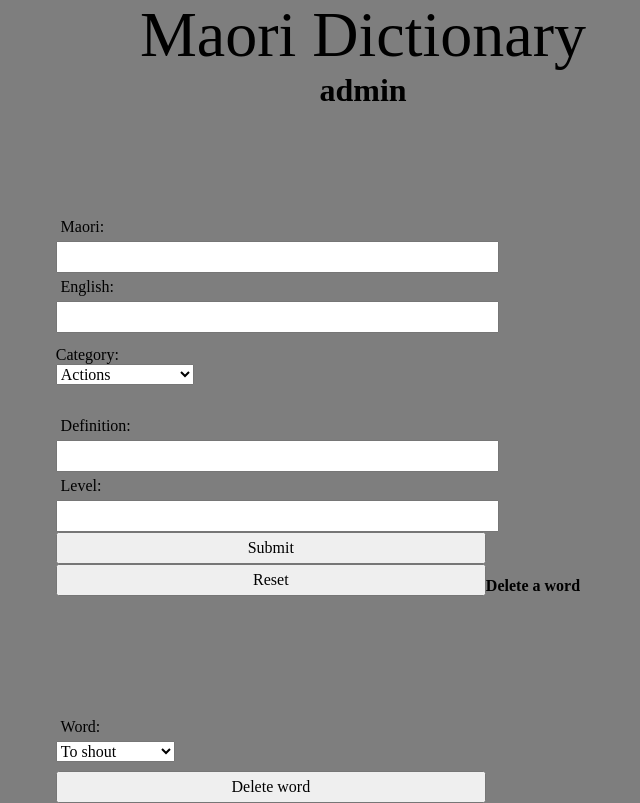
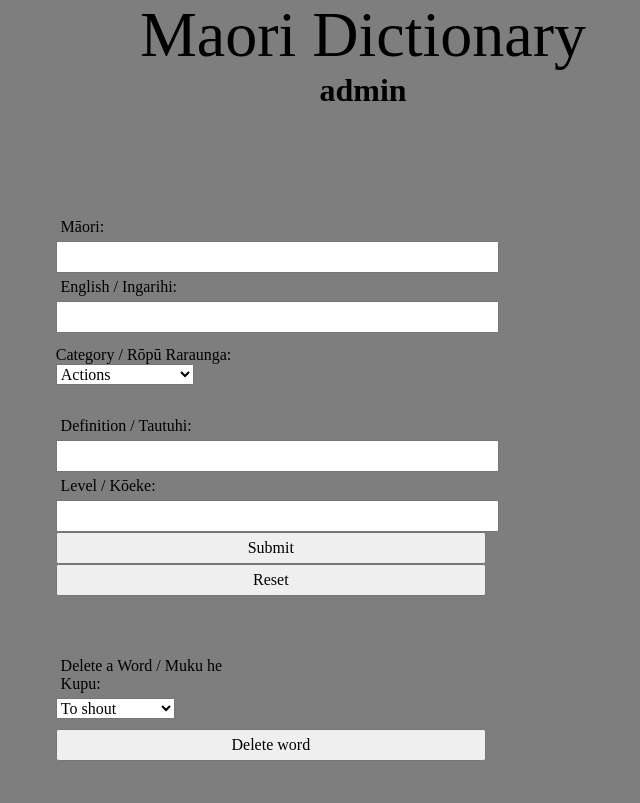
Before and after one commit to MatthewPotter20157/Moa, a Flask app: page /admin in a window 1280 px wide. Shown: the part 150-953 px from the top of the page, without its empty margins (341-981 px from the left). After the commit the page ends 910 px from the top, so only its background shows below. Run offline with Flask 3, Linux system fonts and the light colour scheme; data comes from the database, SQL or seed files in the repository; both versions use the stored data as it was after the commit.

Commit message:
Admin edits

```diff
--- a/app.py
+++ b/app.py
@@ -143,9 +143,9 @@ def render_signup_page():
 def render_admin():
     if request.method == 'POST':
         print(request.form)
-        maori = request.form.get('maori').title().strip()
-        english = request.form.get('english').title().strip()
-        category = request.form.get('category').title().strip()
+        maori = request.form.get('maori').capitalize().strip()
+        english = request.form.get('english').capitalize().strip()
+        category = request.form.get('category').capitalize().strip()
         definition = request.form.get('definition').capitalize()
         level = request.form.get('level')
         User_Id = session.get('Id')
@@ -158,7 +158,7 @@ def render_admin():
             con.commit()
         except sqlite3.IntegrityError:
             con.close()
-            return redirect("/signup?error=no")
+            return redirect("/admin?error=no")
     con = open_database(DATABASE)
     query = "SELECT * FROM Category"
     cur = con.cursor()
@@ -182,6 +182,8 @@ def render_delete_word():
         return redirect('/?message=Need+to+be+logged+in.')
     if request.method == "POST":
         word = request.form.get('word')
+        if word is None:
+            return redirect("/admin")
         word = word.split(", ")
         id1 = word[0]
         name_s = word[1]
--- a/templates/admin.html
+++ b/templates/admin.html
@@ -5,18 +5,18 @@
 {% block main %}
     <form class="myform" method="post">
         <div class="form-group">
-            <div class="form-label"><label for="maori">Maori:</label></div>
+            <div class="form-label"><label for="maori">Māori:</label></div>
             <div class="form-element"><input type="text" name="maori" id="maori" required></div>
         </div>
 
         <div class="form-group">
-            <div class="form-label"><label for="english">English:</label></div>
+            <div class="form-label"><label for="english">English / Ingarihi:</label></div>
             <div class="form-element"><input type="text" name="english" id="english" required></div>
         </div>
         <br>
         <br>
         <div class="form-group">
-            <div class="form-text-label">Category:</div>
+            <div class="form-text-label">Category / Rōpū Raraunga:</div>
             <div class="form-element">
                 <select name="category" id="category">
                     {% for category in categories %}
@@ -27,12 +27,12 @@
         </div>
 
         <div class="form-group">
-            <div class="form-label"><label for="definition">Definition:</label></div>
+            <div class="form-label"><label for="definition">Definition / Tautuhi:</label></div>
             <div class="form-element"><input type="text" name="definition" id="definition" required></div>
         </div>
 
         <div class="form-group">
-            <div class="form-label"><label for="level">Level:</label></div>
+            <div class="form-label"><label for="level">Level / Kōeke:</label></div>
             <div class="form-element"><input type="int" name="level" id="level" required></div>
         </div>
 
@@ -47,10 +47,9 @@
         </div>
     </form>
 
-    <h4>Delete a word</h4>
     <form class="myform" method="post" action="/confirm_deletion">
         <div class="form-group">
-                <div class="form-label"><label for="name">Word:</label></div>
+            <div class="form-label"><label for="name">Delete a Word / Muku he Kupu:</label></div>
             <div class="form-element">
                 <select id="cat_id" name="cat_id">
                     {% for word in words %}
--- a/templates/login.html
+++ b/templates/login.html
@@ -4,13 +4,13 @@
 {% block main %}
     <form class="myform" method="post">
         <div class="form-group">
-            <div class="form-label"><label for="email">Email Address:</label></div>
+            <div class="form-label"><label for="email">Email / Īmēra:</label></div>
             <div class="form-element"><input type="email" name="email" id="email" required></div>
         </div>
 
 
         <div class="form-group">
-            <div class="form-label"><label for="password">Password:</label></div>
+            <div class="form-label"><label for="password">Password / Kupuhipa:</label></div>
             <div class="form-element"><input type="password" name="password" id="password" required></div>
         </div>
 
```
Also changed, not shown: templates/signup.html (+6 -6 lines), identifier.sqlite. Lines whose indentation alone changed are shown as unchanged.
